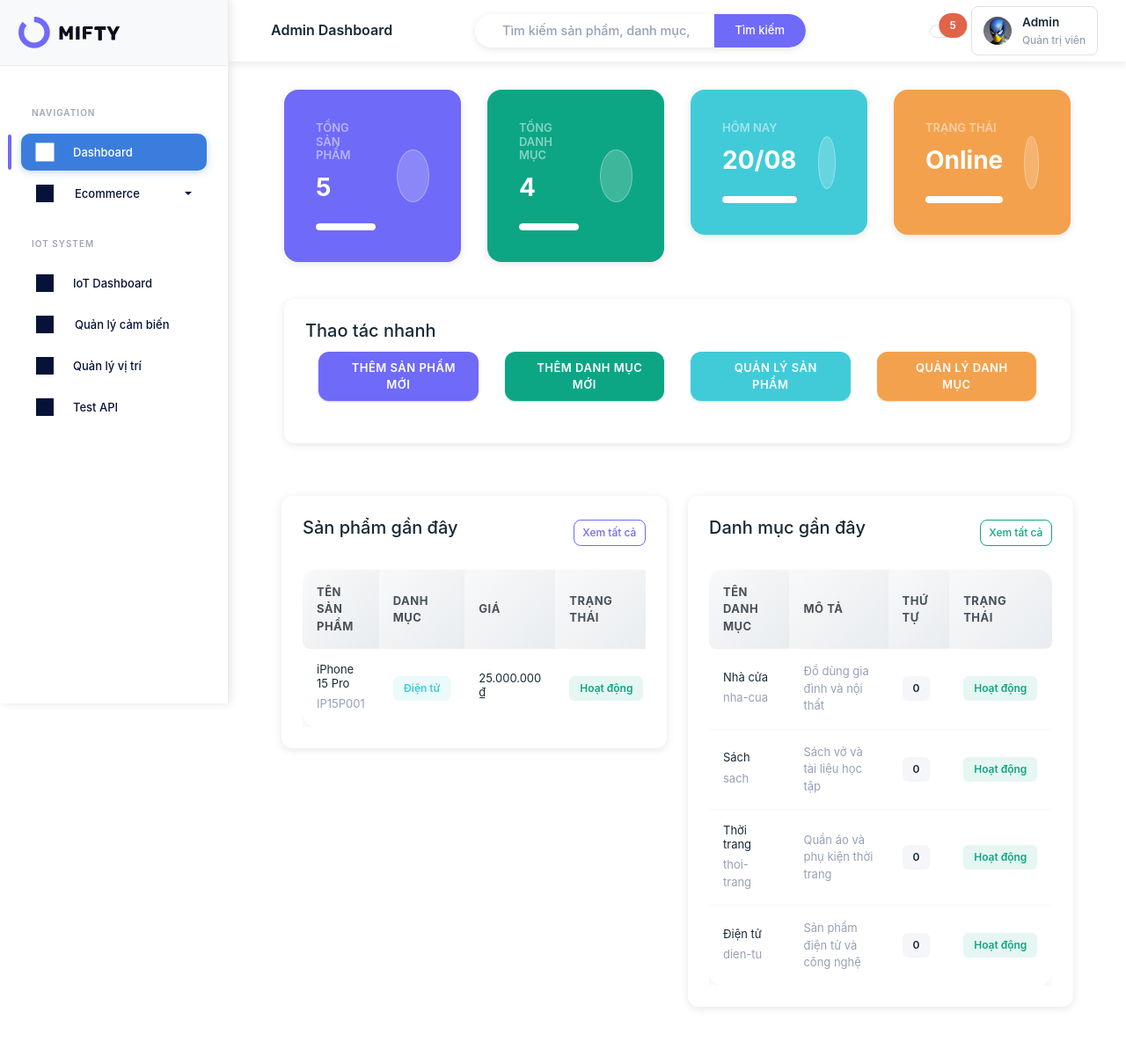
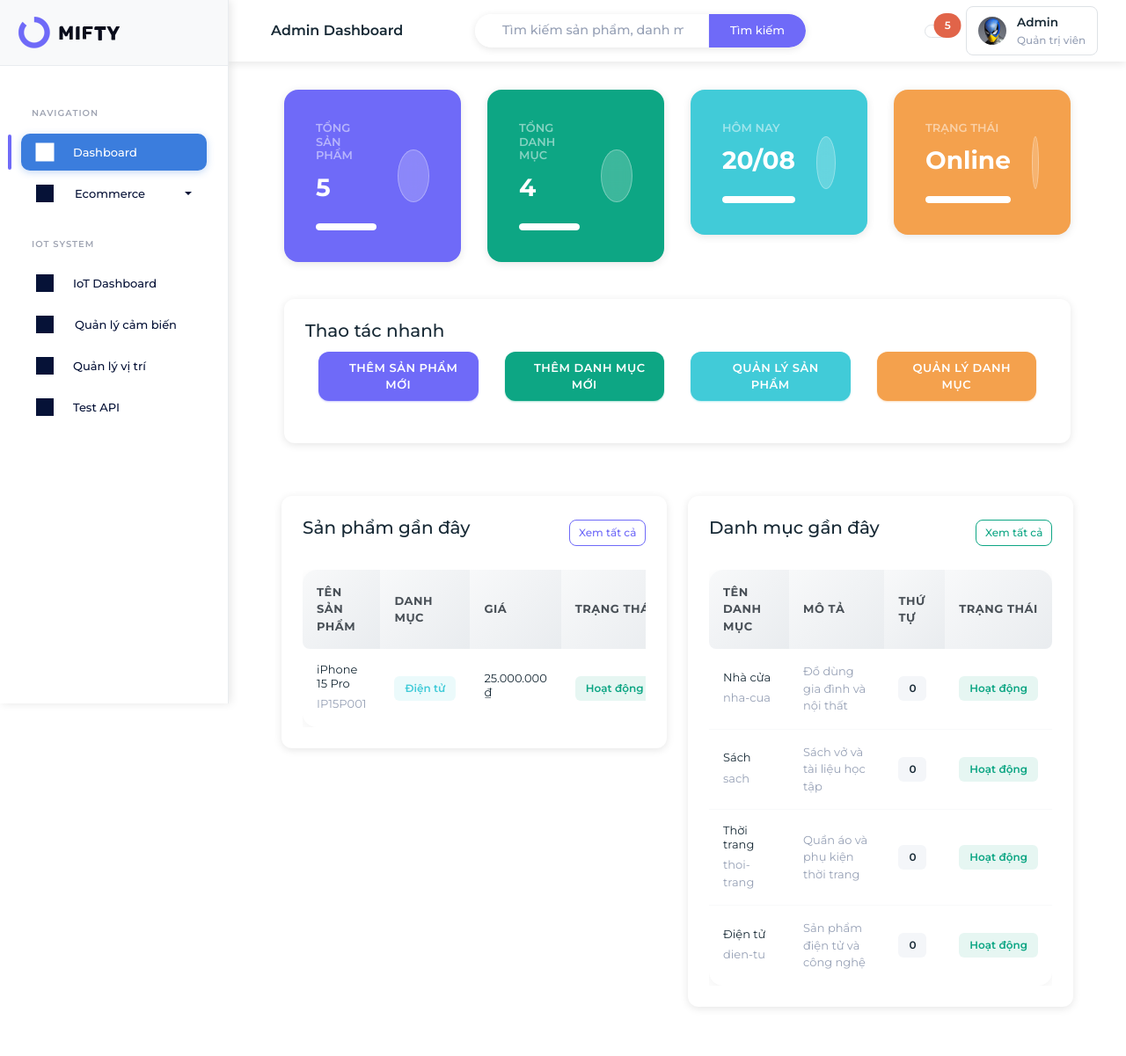
Before and after one commit to TuanAnhNguyen723/Graduation-project, a PHP site: page /index.php in a window 1280 px wide. Shown: the whole page at 88% size. Run offline with PHP 8.4, Linux system fonts and the light colour scheme; data comes from the database, SQL or seed files in the repository; some libraries are stand-ins or nearby versions.

Commit message:
Update font2

```diff
--- a/assets/css/font-consistency.css
+++ b/assets/css/font-consistency.css
@@ -2,7 +2,7 @@
 
 /* Global Font Settings for Vietnamese Text */
 body, html {
-    font-family: -apple-system, BlinkMacSystemFont, "Segoe UI", Roboto, "Helvetica Neue", Arial, "Noto Sans", sans-serif, "Apple Color Emoji", "Segoe UI Emoji", "Segoe UI Symbol", "Noto Color Emoji";
+    /* font-family: 'Roboto', sans-serif; */
     text-rendering: optimizeLegibility;
     -webkit-font-smoothing: antialiased;
     -moz-osx-font-smoothing: grayscale;
```
